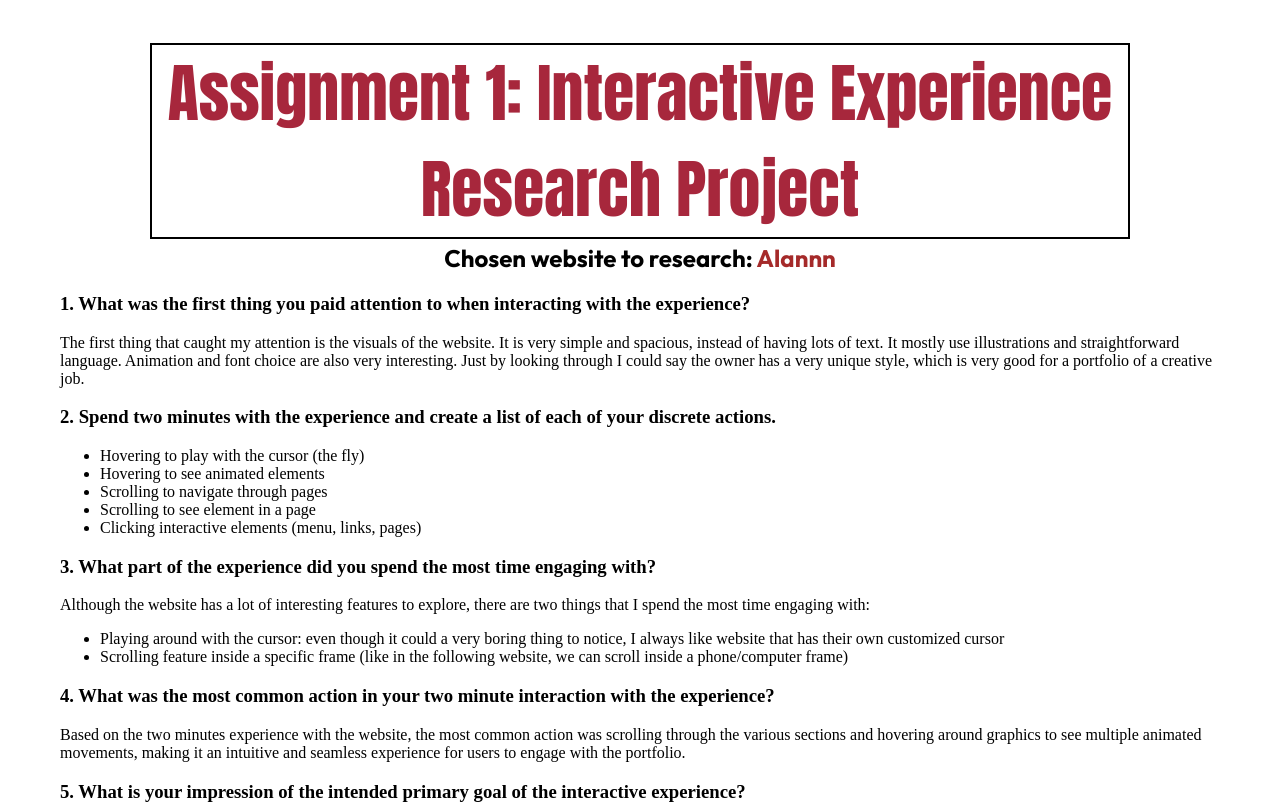
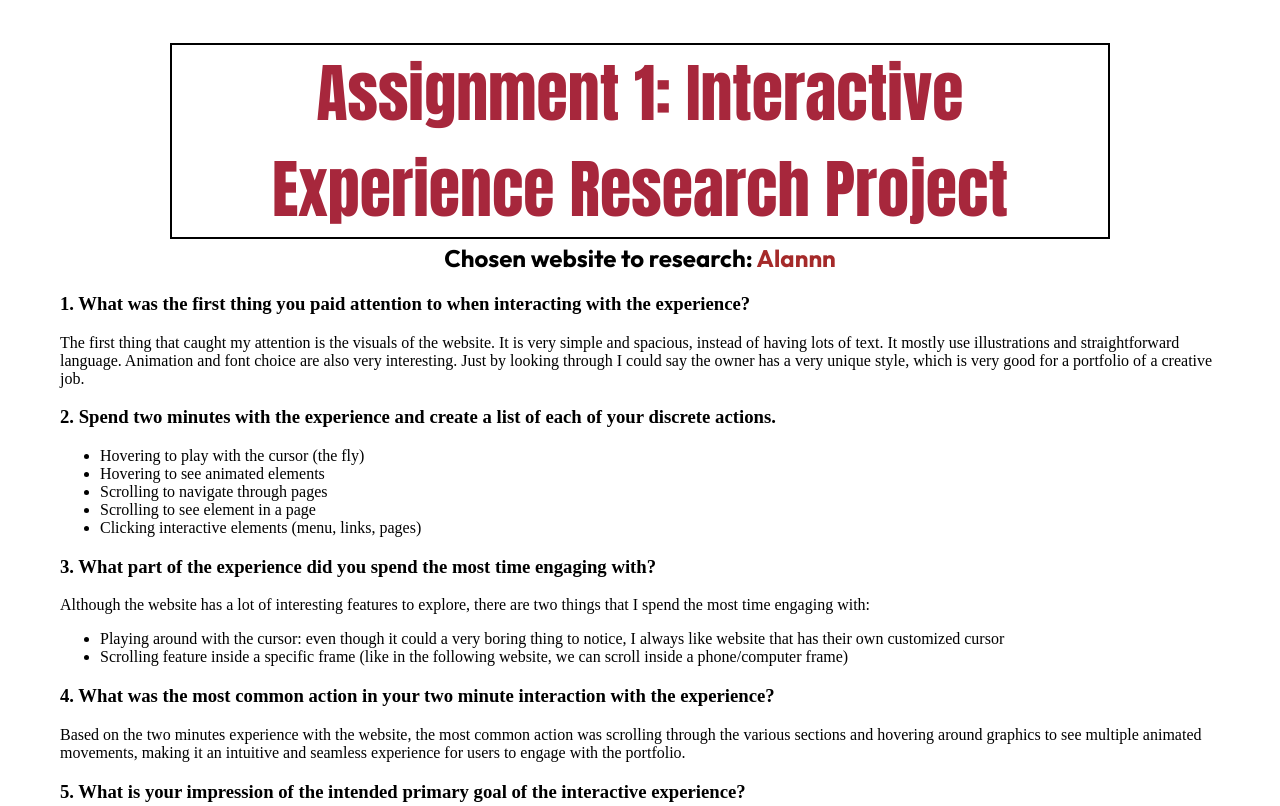
Before and after one commit to chuvie05/chuvie05.github.io, a plain HTML site: page assignment1/index.html in a window 1280 px wide. Shown: the top 806 px of the page. Drawn offline with Linux system fonts and the light colour scheme.

Commit message:
change-margin-topside

```diff
--- a/assignment1/style.css
+++ b/assignment1/style.css
@@ -2,7 +2,7 @@ body {
     margin: 20px 60px 20px 60px;
 }
 .topside {
-    margin: 5px 90px 5px 90px;
+    margin: 5px 110px 5px 110px;
 }
 h1 {
         font-family: "Anton", sans-serif;
```
